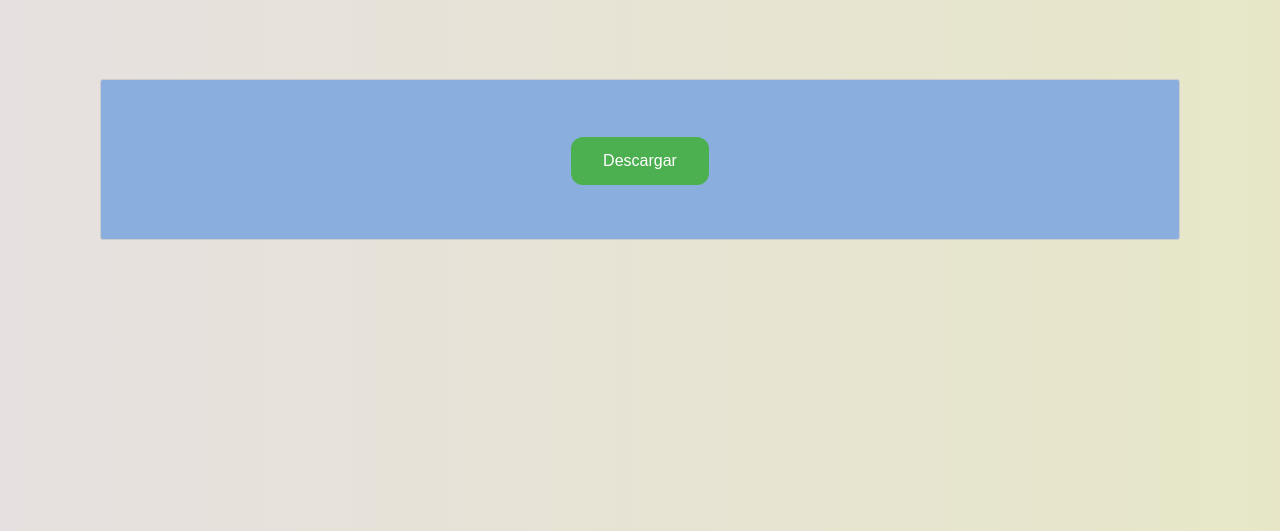
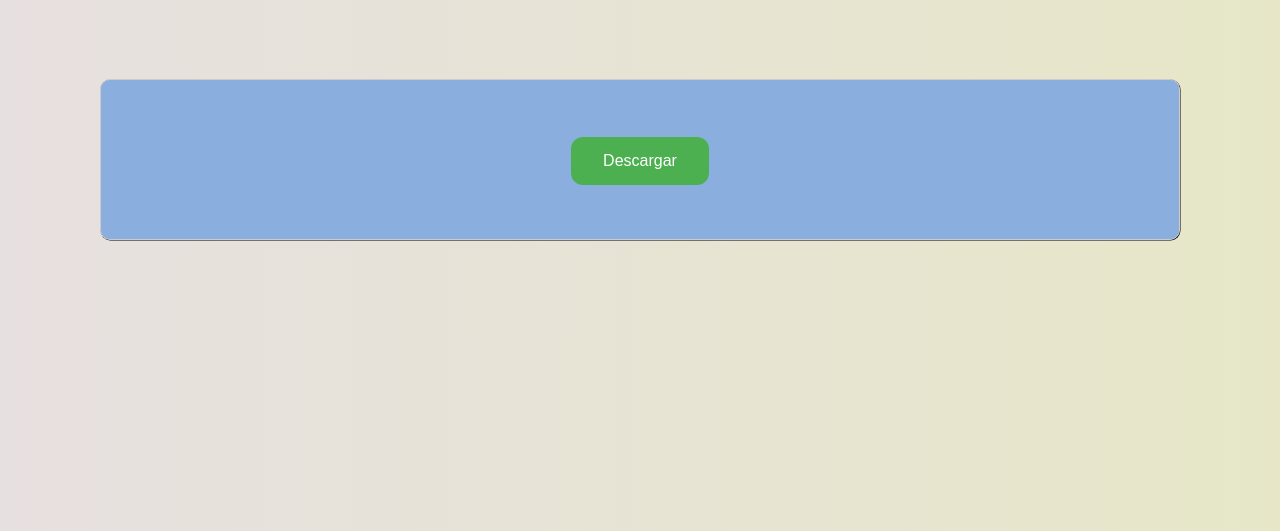
Before and after one commit to EmoDev2/SKYBLOCK-Video, a plain HTML site: page index.html in a window 1280 px wide. Shown: the part 269-800 px from the top of the page. Drawn offline with Linux system fonts and the light colour scheme.

Commit message:
Update style.css

```diff
--- a/style.css
+++ b/style.css
@@ -17,12 +17,12 @@ body {
 
 }
 .dowloadBOX {
-
+    box-shadow: black 0.5px 0.5px 0.5px;
     text-align: center;
     margin: 100px;
     padding: 50px;
     border: 1px solid #ccc;
-    border-radius: 3px;
+    border-radius: 10px;
     background-color: #8aaedd;
 
 }
```
